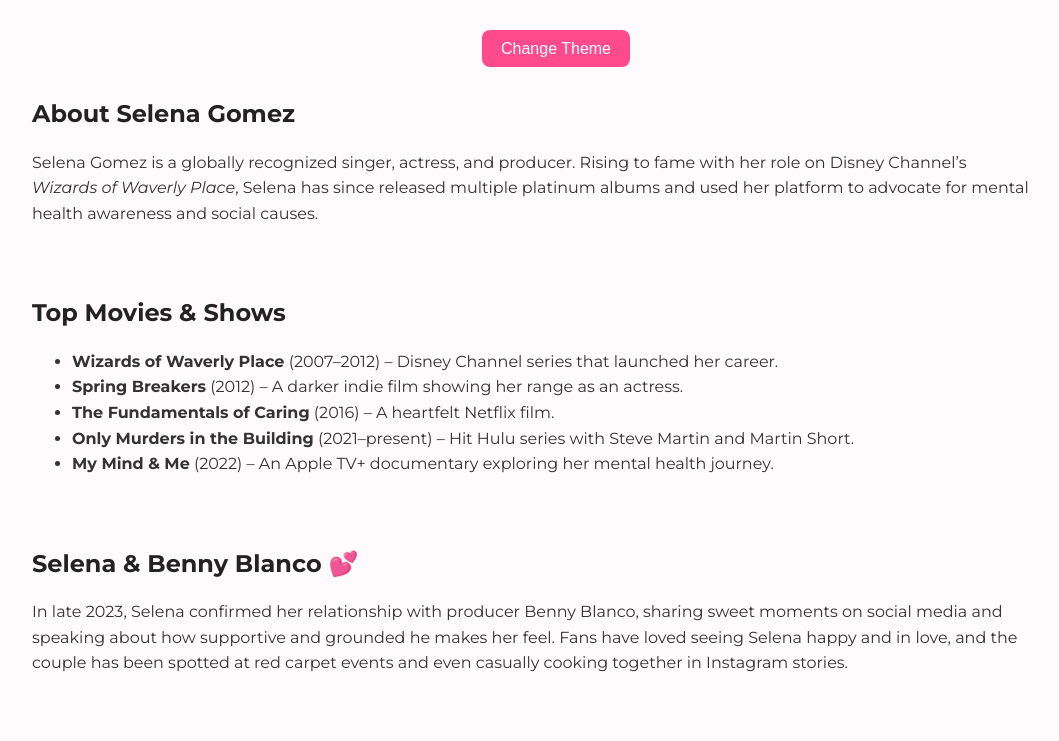
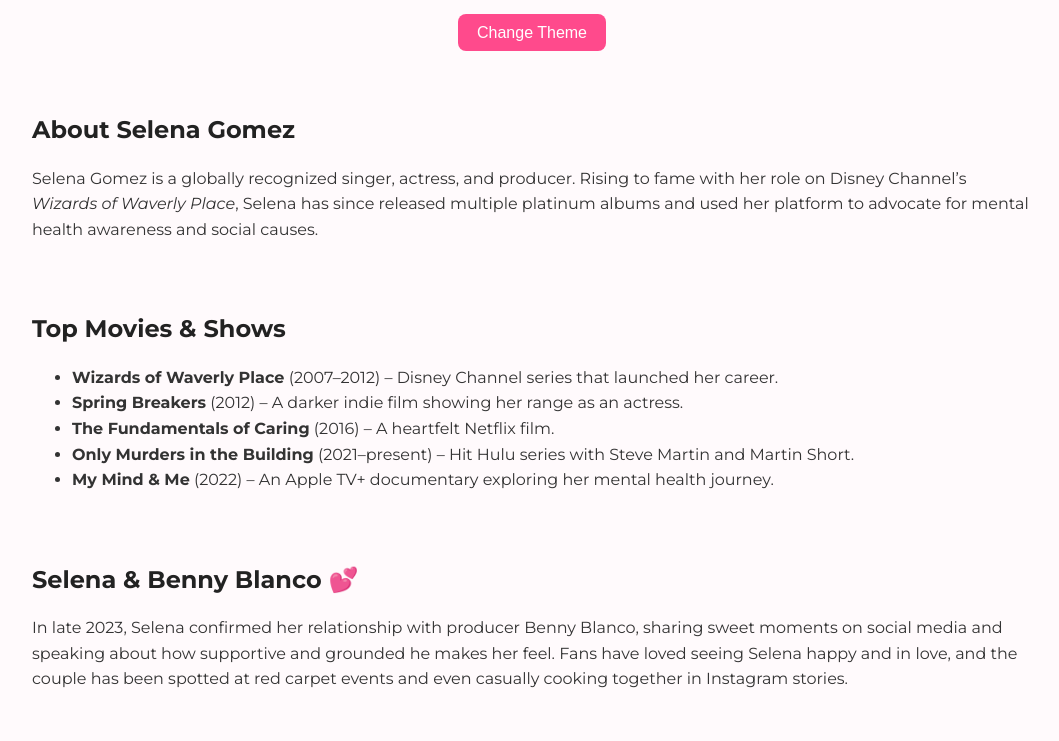
Before and after one commit to Daphnecf/final_project, a plain HTML site: page index.html in a window 1280 px wide. Shown: the part 156-897 px from the top of the page, without its empty margins (108-1167 px from the left). Drawn offline with Linux system fonts and the light colour scheme.

Commit message:
Add files via upload

```diff
--- a/css/style.css
+++ b/css/style.css
@@ -41,13 +41,10 @@ body {
     text-align: center;
     margin-bottom: 2rem;
   }
-
   .theme-toggle {
     position: relative;
-    left: 1.5rem;
-    top: 1.5rem;
+    margin: 0.5rem;
   }
-
 
   nav ul {
     display: flex;
@@ -88,7 +85,6 @@ body {
     margin-bottom: 0.5rem;
   }
 
-  /* Fun Fact Popup */
 /* Fun Fact Popup */
 .popup {
   position: fixed;
```
